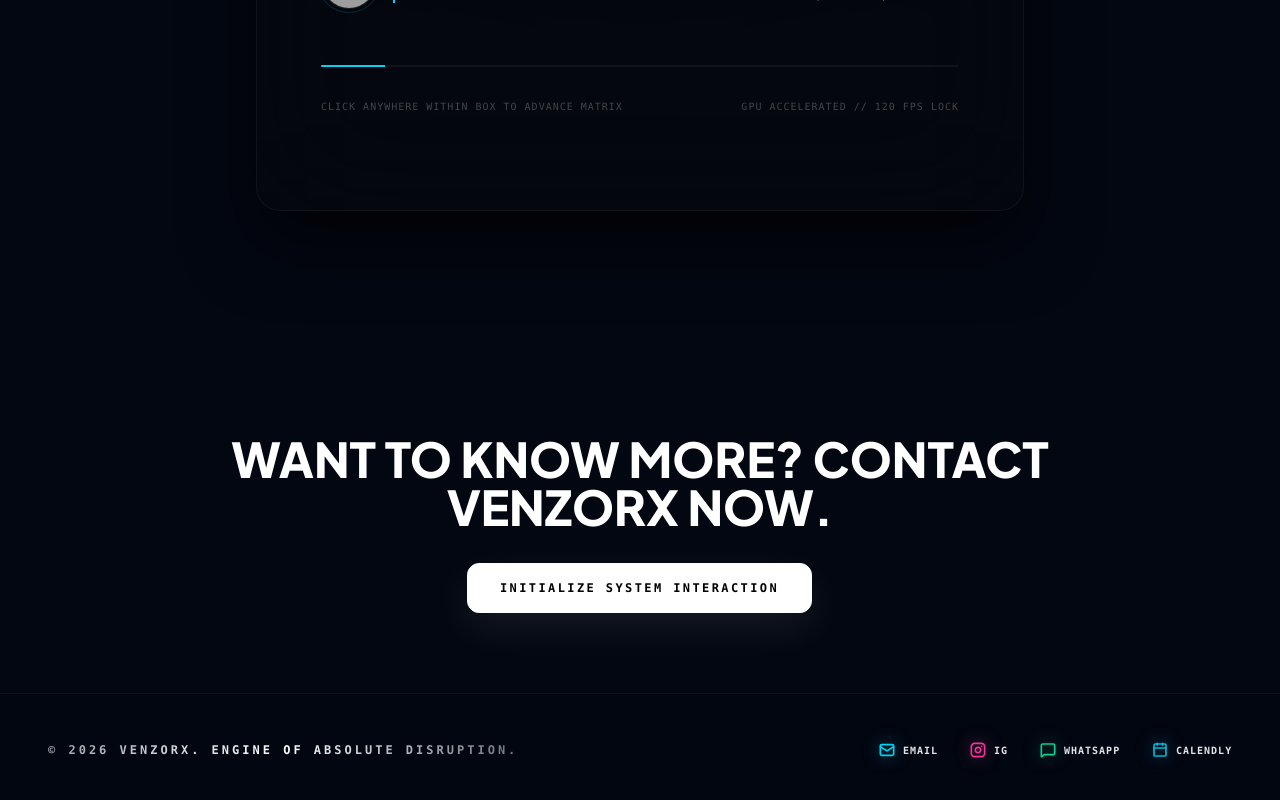
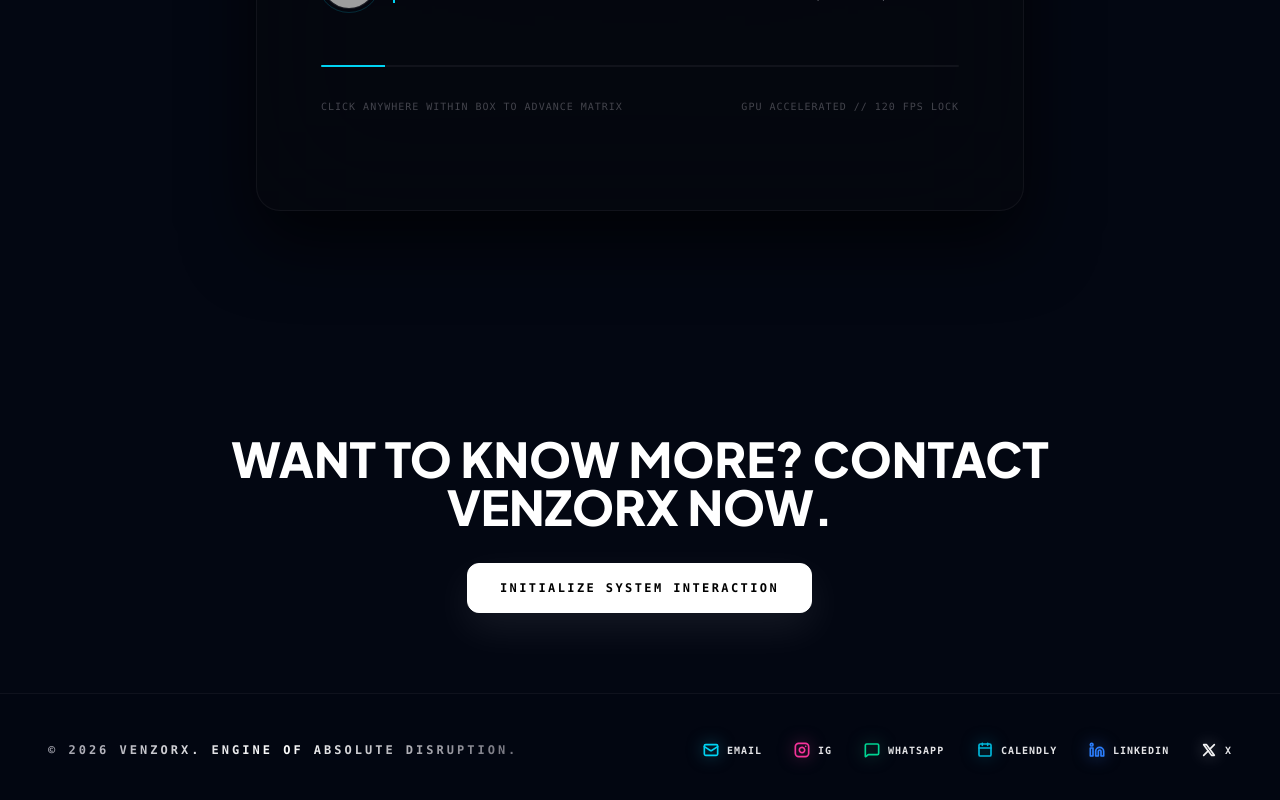
Before and after one commit to lokeshsoni1/venzorx, a Next.js app: page / in a window 1280 px wide. Shown: the part 10949-11749 px from the top of the page. Built offline with nearby package versions, Linux system fonts and the light colour scheme; grey boxes are pictures that could not be loaded.

Commit message:
feat: add LinkedIn and X social links to footer

```diff
--- a/components/ui/footer.tsx
+++ b/components/ui/footer.tsx
@@ -8,12 +8,12 @@ export function Footer() {
         <span className="font-mono text-xs tracking-[0.25em] bg-gradient-to-r from-zinc-400 via-white to-zinc-500 bg-clip-text text-transparent uppercase font-bold">
           © 2026 VENZORX. ENGINE OF ABSOLUTE DISRUPTION.
         </span>
-        <div className="flex items-center space-x-8">
+        <div className="flex flex-wrap justify-center md:justify-end items-center gap-x-8 gap-y-4">
           <a href="mailto:venzorx.co@gmail.com" className="group flex items-center space-x-2 text-zinc-400 hover:text-cyan-400 transition-colors duration-300 transform-gpu hover:scale-105">
             <Mail className="h-4 w-4 stroke-[2.5] text-cyan-400 filter drop-shadow-[0_0_8px_rgba(34,211,238,0.5)]" />
             <span className="font-mono text-[10px] font-black tracking-widest uppercase hidden sm:inline text-zinc-200">EMAIL</span>
           </a>
-          <a href="https://instagram.com/venzorx.co" target="_blank" rel="noreferrer" className="group flex items-center space-x-2 text-zinc-400 hover:text-pink-500 transition-colors duration-300 transform-gpu hover:scale-105">
+          <a href="https://instagram.com/venzorx.co" target="_blank" rel="noopener noreferrer" className="group flex items-center space-x-2 text-zinc-400 hover:text-pink-500 transition-colors duration-300 transform-gpu hover:scale-105">
             <svg
               xmlns="http://www.w3.org/2000/svg"
               width="16"
@@ -32,13 +32,50 @@ export function Footer() {
             </svg>
             <span className="font-mono text-[10px] font-black tracking-widest uppercase hidden sm:inline text-zinc-200">IG</span>
           </a>
-          <a href="https://wa.me/918595598458" target="_blank" rel="noreferrer" className="group flex items-center space-x-2 text-zinc-400 hover:text-emerald-400 transition-colors duration-300 transform-gpu hover:scale-105">
+          <a href="https://wa.me/918595598458" target="_blank" rel="noopener noreferrer" className="group flex items-center space-x-2 text-zinc-400 hover:text-emerald-400 transition-colors duration-300 transform-gpu hover:scale-105">
             <MessageSquare className="h-4 w-4 stroke-[2.5] text-emerald-400 filter drop-shadow-[0_0_8px_rgba(52,211,153,0.5)]" />
             <span className="font-mono text-[10px] font-black tracking-widest uppercase hidden sm:inline text-zinc-200">WHATSAPP</span>
           </a>
-          <a href="https://calendly.com/venzorx-co/30min" target="_blank" rel="noreferrer" className="group flex items-center space-x-2 text-zinc-400 hover:text-cyan-400 transition-colors duration-300 transform-gpu hover:scale-105">
+          <a href="https://calendly.com/venzorx-co/30min" target="_blank" rel="noopener noreferrer" className="group flex items-center space-x-2 text-zinc-400 hover:text-cyan-400 transition-colors duration-300 transform-gpu hover:scale-105">
             <Calendar className="h-4 w-4 stroke-[2.5] text-cyan-500 filter drop-shadow-[0_0_8px_rgba(6,182,212,0.5)]" />
             <span className="font-mono text-[10px] font-black tracking-widest uppercase hidden sm:inline text-zinc-200">CALENDLY</span>
+          </a>
+          <a href="https://www.linkedin.com/in/venzorx/" target="_blank" rel="noopener noreferrer" className="group flex items-center space-x-2 text-zinc-400 hover:text-blue-500 transition-colors duration-300 transform-gpu hover:scale-105">
+            <svg
+              xmlns="http://www.w3.org/2000/svg"
+              width="16"
+              height="16"
+              viewBox="0 0 24 24"
+              fill="none"
+              stroke="currentColor"
+              strokeWidth="2.5"
+              strokeLinecap="round"
+              strokeLinejoin="round"
+              className="h-4 w-4 text-blue-500 filter drop-shadow-[0_0_8px_rgba(59,130,246,0.5)]"
+            >
+              <path d="M16 8a6 6 0 0 1 6 6v7h-4v-7a2 2 0 0 0-2-2 2 2 0 0 0-2 2v7h-4v-7a6 6 0 0 1 6-6z" />
+              <rect x="2" y="9" width="4" height="12" />
+              <circle cx="4" cy="4" r="2" />
+            </svg>
+            <span className="font-mono text-[10px] font-black tracking-widest uppercase hidden sm:inline text-zinc-200">LINKEDIN</span>
+          </a>
+          <a href="https://x.com/VenzorrX" target="_blank" rel="noopener noreferrer" className="group flex items-center space-x-2 text-zinc-400 hover:text-zinc-100 transition-colors duration-300 transform-gpu hover:scale-105">
+            <svg
+              xmlns="http://www.w3.org/2000/svg"
+              width="16"
+              height="16"
+              viewBox="0 0 24 24"
+              fill="none"
+              stroke="currentColor"
+              strokeWidth="2.5"
+              strokeLinecap="round"
+              strokeLinejoin="round"
+              className="h-4 w-4 text-zinc-100 filter drop-shadow-[0_0_8px_rgba(255,255,255,0.4)]"
+            >
+              <path d="M4 4l11.733 16h4.267l-11.733 -16z" />
+              <path d="M4 20l6.768 -6.768m2.46 -2.46l6.772 -6.772" />
+            </svg>
+            <span className="font-mono text-[10px] font-black tracking-widest uppercase hidden sm:inline text-zinc-200">X</span>
           </a>
         </div>
       </div>
```
